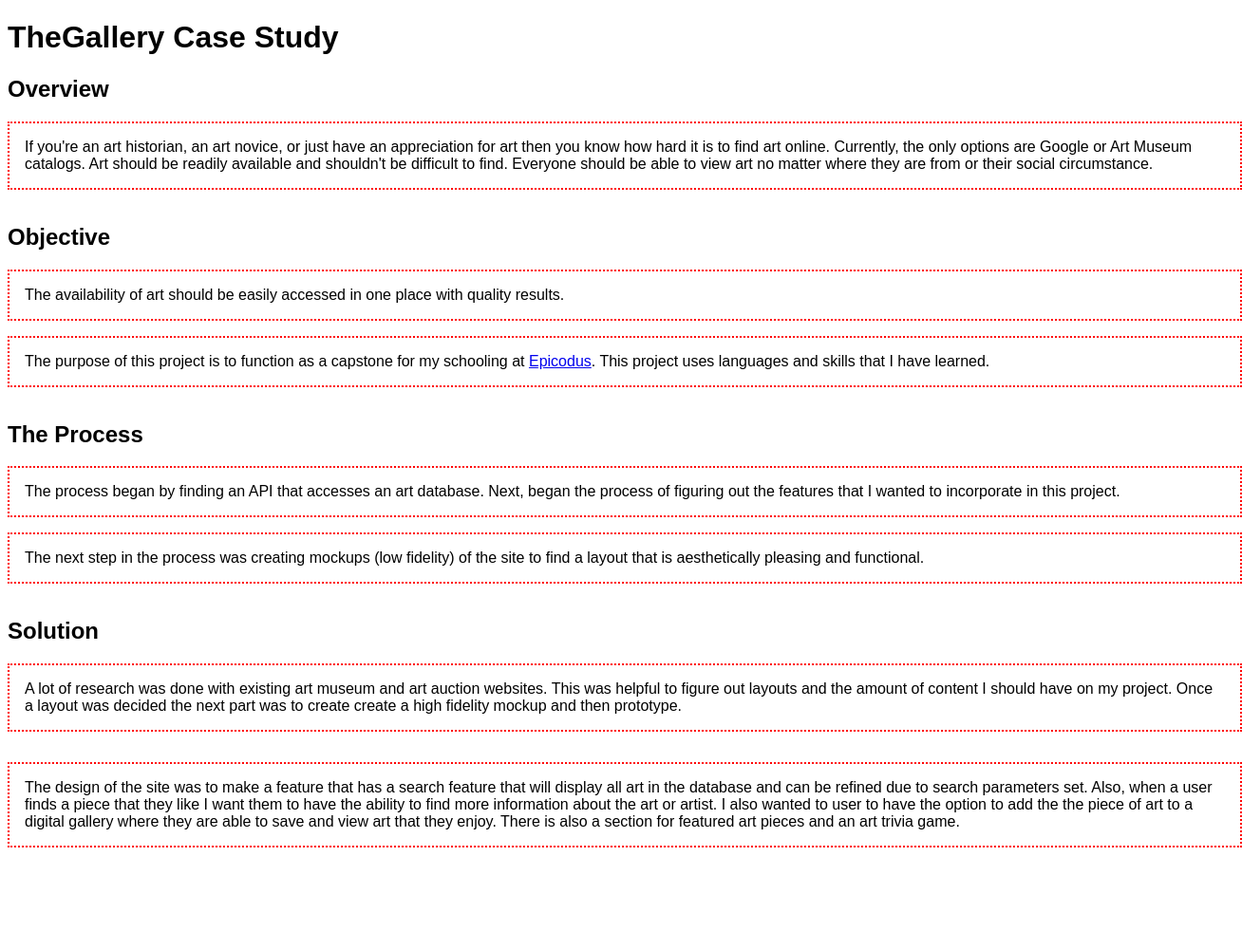
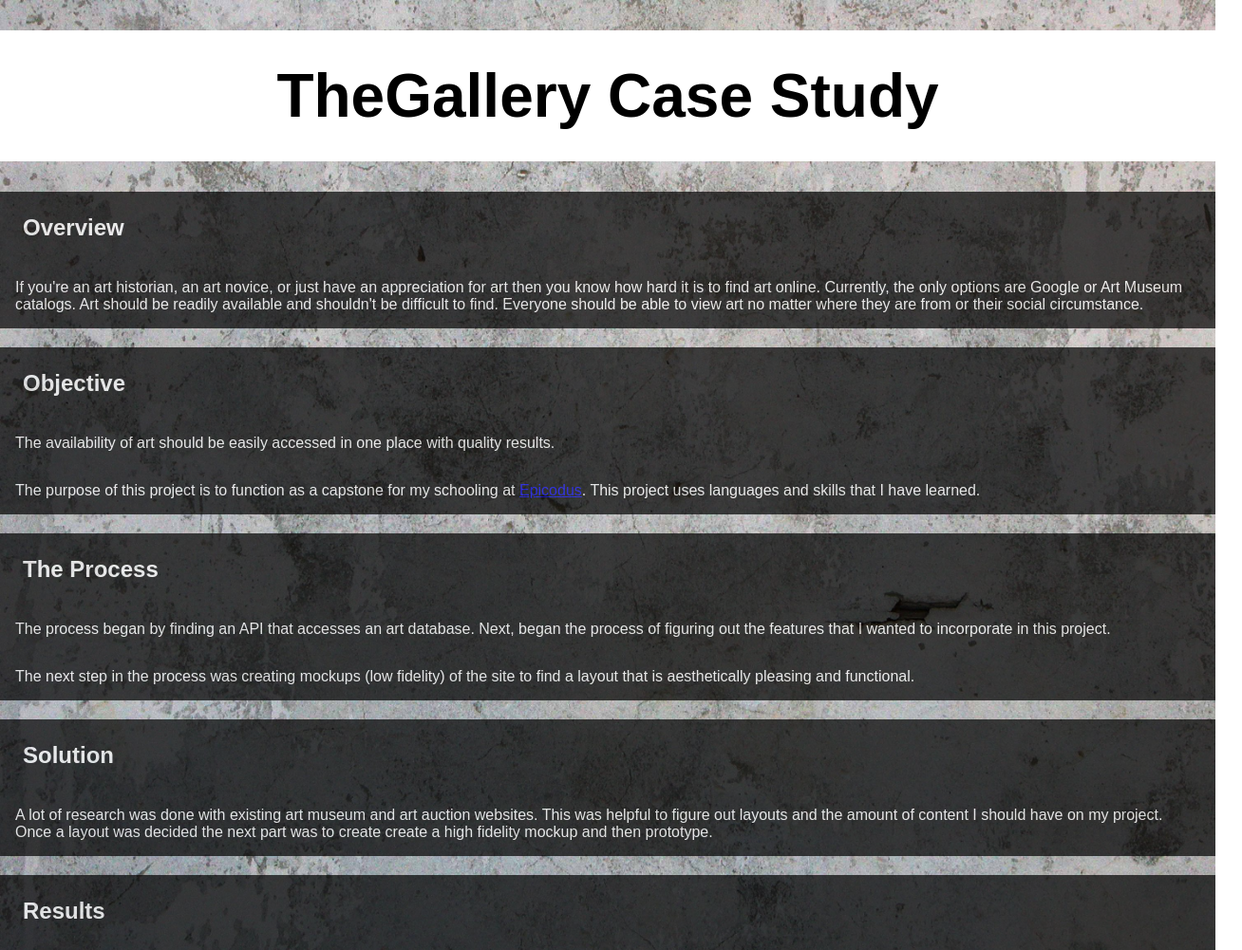
Before and after one commit to NikiGarner/The-Gallery-Case-Study, a plain HTML site: page index.html in a window 1280 px wide. Shown: the top 1001 px of the page at 95% size, 1308 px wide, since content can reach past the window. Before the commit the page ends 917 px from the top, so only its background shows below. Drawn offline with Linux system fonts and the light colour scheme; a web font is replaced by a local one.

Commit message:
style columns and rows

```diff
--- a/index.html
+++ b/index.html
@@ -6,6 +6,7 @@
     <title>TheGallery Case Study</title>
   </head>
   <body>
+
     <div class="header">
       <h1>TheGallery Case Study</h1>
     </div>
@@ -49,11 +50,14 @@
     </section>
     <section class="wrapper">
       <div class="results row">
+        <h2>Results</h2>
         <p class="column-12">
           The design of the site was to make a feature that has a search feature that will display all art in the database and can be refined due to search parameters set.
-
+        </p>
+        <p class="column-12">
           Also, when a user finds a piece that they like I want them to have the ability to find more information about the art or artist. I also wanted to user to have the option to add the the piece of art to a digital gallery where they are able to save and view art that they enjoy.
-
+        </p>
+        <p class="column-12">
           There is also a section for featured art pieces and an art trivia game.
         </p>
       </div>
--- a/scss/styles.scss
+++ b/scss/styles.scss
@@ -1,7 +1,28 @@
 @import "font";
+@import "reset";
+
+body{
+  background-image: url('../img/cement.jpg');
+  background-size: cover;
+}
+
+.header {
+  width: 100%;
+  height: auto;
+  margin: 1em 0 1em 0;
+  padding: 1em;
+  background-color: white;
+  text-align: center;
+  font-size: 2em;
+}
+
 .wrapper {
   width: 100%;
   margin: 0 auto;
+  background-color: black;
+  opacity: .7;
+  color: white;
+  margin-bottom: 20px;
 }
 
 .wrapper:after,
@@ -13,6 +34,9 @@
 
 [class*='column-'] {
   padding: 1em;
-  width: 100%;
-  border: 2px dotted red;
+  max-width: 100%;
 }
+
+h2 {
+  padding: 1em 0 1em 1em;
+}
```
Also changed, not shown: css/styles.css, img/cement.jpg (added), 2 other files.
